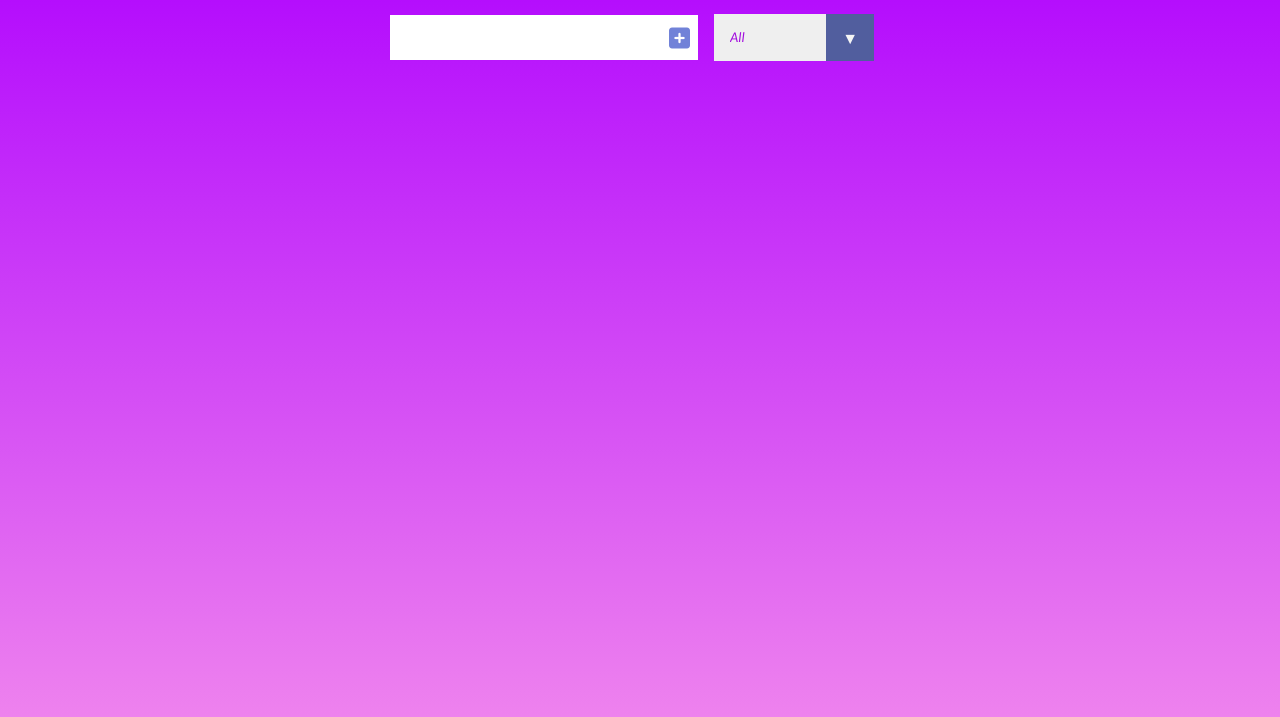
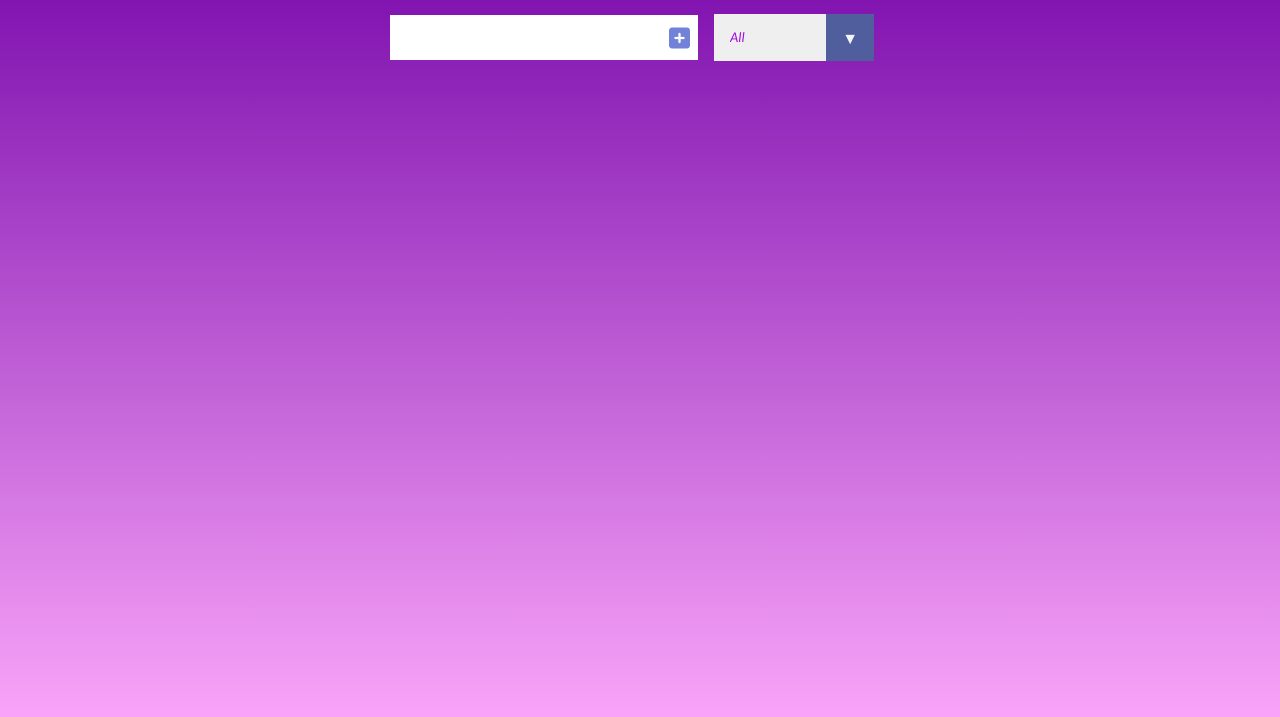
Before and after one commit to Sajid-Rashid11/My-To-Do-List-project-, a plain HTML site: page index.html in a window 1280 px wide. Shown: the part 83-800 px from the top of the page. Drawn offline with Linux system fonts and the light colour scheme.

Commit message:
Update style.css

```diff
--- a/style.css
+++ b/style.css
@@ -5,7 +5,7 @@
 }
 
 body{
-    background-image: linear-gradient(180deg,  rgb(174, 0, 255), violet );
+    background-image: linear-gradient(180deg,  rgb(116, 4, 168), rgb(249, 164, 249) );
     color: whitesmoke;
     font-family: 'Poppins' sans-serif;
     min-height: 100vh;
```
